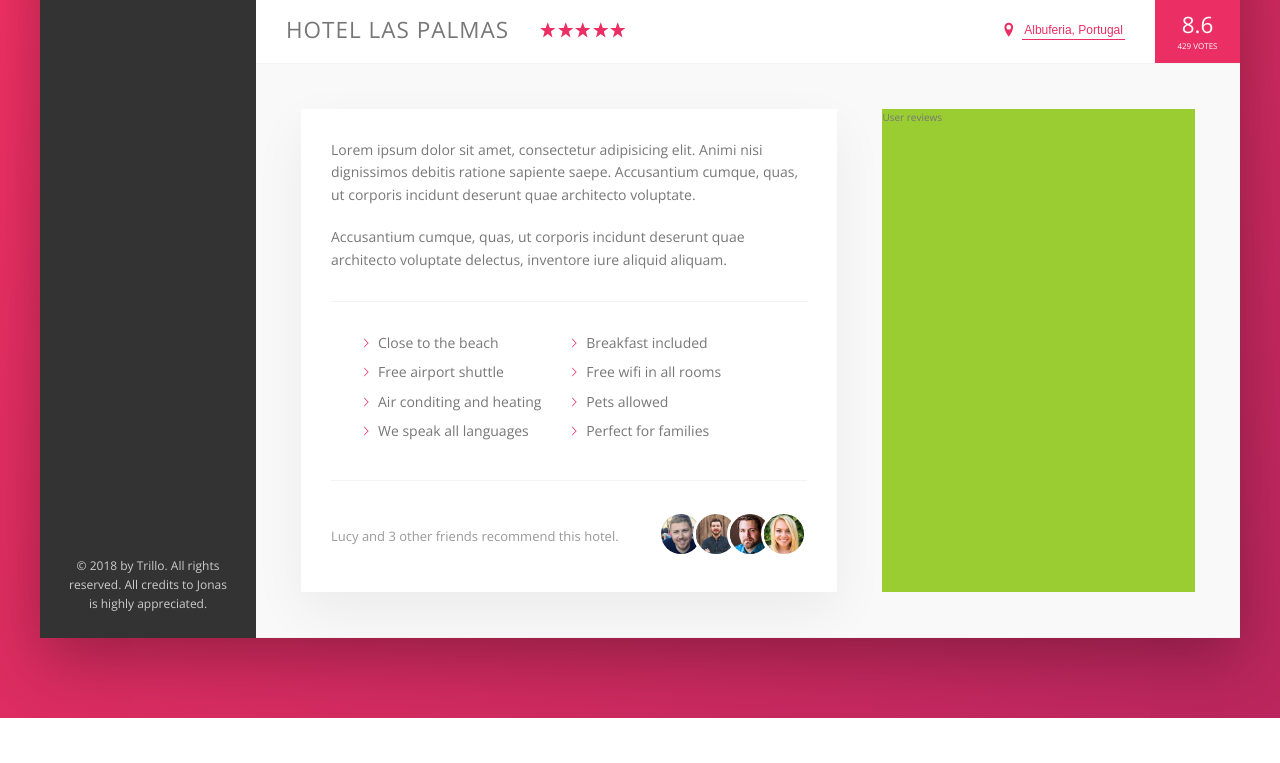
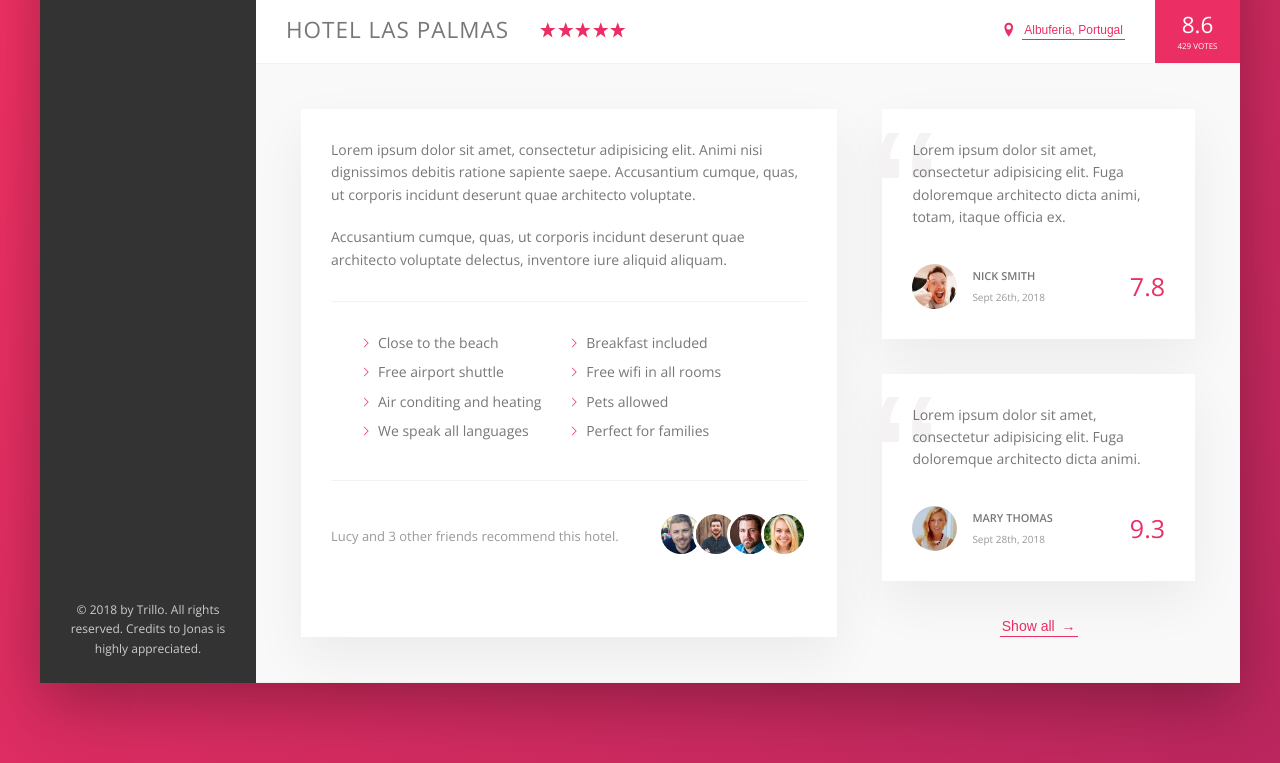
Before and after one commit to PrabeenSoreng/Trillo-Project, a website: page index.html in a window 1280 px wide. Shown: the part 538-1301 px from the top of the page. Before the commit the page ends 1256 px from the top, so only its background shows below. Drawn offline with nearby package versions, Linux system fonts and the light colour scheme.

Commit message:
user's review added

```diff
--- a/index.html
+++ b/index.html
@@ -80,7 +80,7 @@
                     </li>
                 </ul>
                 <div class="legal">
-                    &copy; 2018 by Trillo. All rights reserved. All credits to Jonas is highly appreciated.
+                    &copy; 2018 by Trillo. All rights reserved. Credits to Jonas is highly appreciated.
                 </div>
             </nav>
             <main class="hotel-view">
@@ -158,7 +158,33 @@
                         </div>
                     </div>
                     <div class="user-reviews">
-                        User reviews
+                        <figure class="review">
+                            <blockquote class="review__text">
+                                Lorem ipsum dolor sit amet, consectetur adipisicing elit. Fuga doloremque architecto dicta animi, totam, itaque officia ex.
+                            </blockquote>
+                            <figcaption class="review__user">
+                                <img src="img/user-1.jpg" alt="User 1" class="review__photo">
+                                <div class="review__user-box">
+                                    <p class="review__user-name">Nick Smith</p>
+                                    <p class="review__user-date">Sept 26th, 2018</p>
+                                </div>
+                                <div class="review__rating">7.8</div>
+                            </figcaption>
+                        </figure>
+                        <figure class="review">
+                            <blockquote class="review__text">
+                                Lorem ipsum dolor sit amet, consectetur adipisicing elit. Fuga doloremque architecto dicta animi.
+                            </blockquote>
+                            <figcaption class="review__user">
+                                <img src="img/user-2.jpg" alt="User 1" class="review__photo">
+                                <div class="review__user-box">
+                                    <p class="review__user-name">Mary Thomas</p>
+                                    <p class="review__user-date">Sept 28th, 2018</p>
+                                </div>
+                                <div class="review__rating">9.3</div>
+                            </figcaption>
+                        </figure>
+                        <button class="btn-inline">Show all <span>&rarr;</span></button>
                     </div>
                 </div>
             </main>
--- a/sass/_components.scss
+++ b/sass/_components.scss
@@ -222,8 +222,15 @@
     background: transparent;
     cursor: pointer;
     transition: all .2s;
+    & span {
+        margin-left: 3px;
+        transition: margin-left .2s;
+    }
     &:hover {
         color: var(--color-grey-dark-1);
+        span {
+            margin-left: 8px;
+        }
     }
     &:focus {
         outline: none;
@@ -291,7 +298,6 @@
     &__count {
         margin-right: auto;
     }
-    &__friends {}
     &__photo {
         box-sizing: content-box;
         height: 4rem;
@@ -303,3 +309,56 @@
         }
     }
 }
+
+// Reviews
+.review {
+    position: relative;
+    background: #fff;
+    box-shadow: var(--shadow-light);
+    padding: 3rem;
+    margin-bottom: 3.5rem;
+    &__text {
+        margin-bottom: 3.5rem;
+        z-index: 10;
+        position: relative;
+    }
+    &__user {
+        display: flex;
+        align-items: center;
+        &-box {
+            margin-right: auto;
+        }
+        &-name {
+            font-size: 1.1rem;
+            font-weight: 600;
+            text-transform: uppercase;
+            margin-bottom: .4rem;
+        }
+        &-date {
+            font-size: 1rem;
+            color: var(--color-grey-dark-3);
+        }
+    }
+    &__photo {
+        height: 4.5rem;
+        width: 4.5rem;
+        border-radius: 50%;
+        margin-right: 1.5rem;
+    }
+    &__rating {
+        color: var(--color-primary);
+        font-size: 2.5rem;
+        font-weight: 300;
+    }
+    &::before {
+        content: "\201C";
+        position: absolute;
+        top: -.75rem;
+        left: -1rem;
+        line-height: 1;
+        font-size: 20rem;
+        color: var(--color-grey-light-2);
+        font-family: sans-serif;
+        z-index: 1;
+    }
+}
--- a/sass/_layout.scss
+++ b/sass/_layout.scss
@@ -38,8 +38,8 @@
     padding: 4.5rem;
     background: var(--color-grey-light-1);
     border-bottom: var(--line);
+    font-size: 1.4rem;
     .description {
-        font-size: 1.4rem;
         background: #fff;
         box-shadow: var(--shadow-light);
         padding: 3rem;
@@ -47,7 +47,9 @@
         margin-right: 4.5rem;
     }
     .user-reviews {
-        background: yellowgreen;
         flex: 1;
+        display: flex;
+        flex-direction: column;
+        align-items: center;
     }
 }
```
Also changed, not shown: css/style.css.
